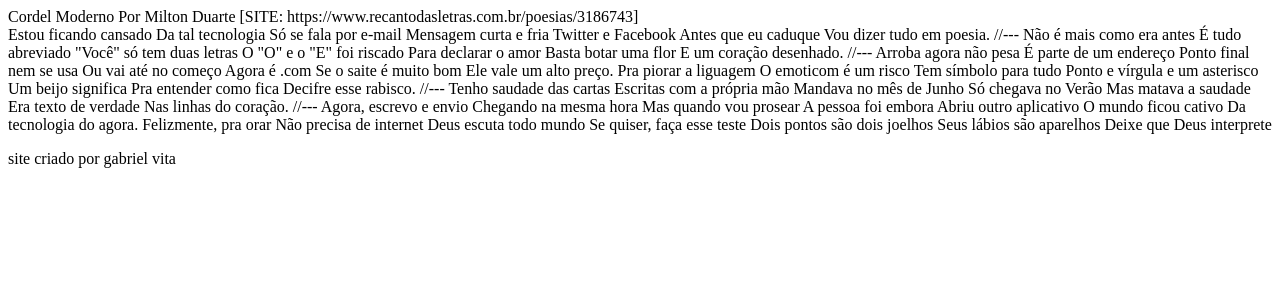
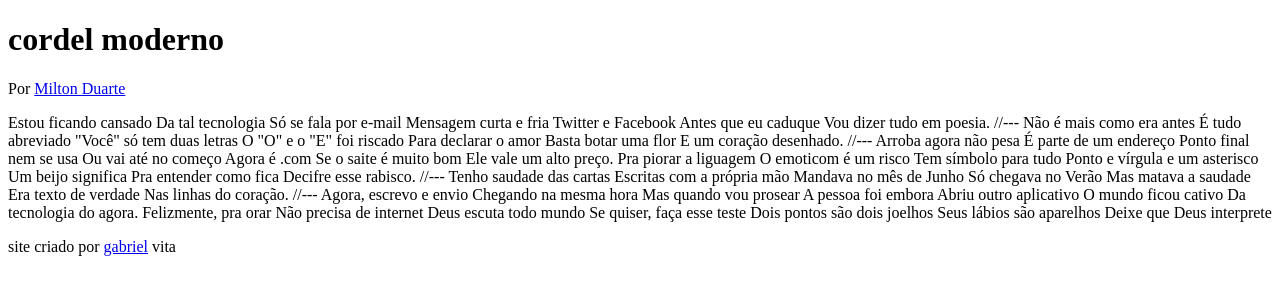
Before and after one commit to Gabrielvitacunha/html-css, a plain HTML site: page Desafios/ex012/index.html in a window 1280 px wide. Drawn offline with Linux system fonts and the light colour scheme.

Commit message:
altulizção do  htrml

```diff
--- a/Desafios/ex012/index.html
+++ b/Desafios/ex012/index.html
@@ -7,9 +7,12 @@
 </head>
 <body>
     <header>
-        Cordel Moderno
-        Por Milton Duarte
-        [SITE: https://www.recantodasletras.com.br/poesias/3186743]
+      <h1>
+        cordel moderno
+      </h1>
+        <p>
+            Por <a href="https://www.recantodasletras.com.br/poesias/3186743">Milton Duarte</a>
+        </p>
     </header>
 
 Estou ficando cansado
@@ -76,7 +79,7 @@ Dois pontos são dois joelhos
 Seus lábios são aparelhos
 Deixe que Deus interprete
  <footer>
-    <p> site criado por <a href=""></a> gabriel vita</p>
+    <p> site criado por <a href="https://github.com/Gabrielvitacunha/html-css">gabriel</a> vita</p>
  </footer>
 </body>
 </html>
```
